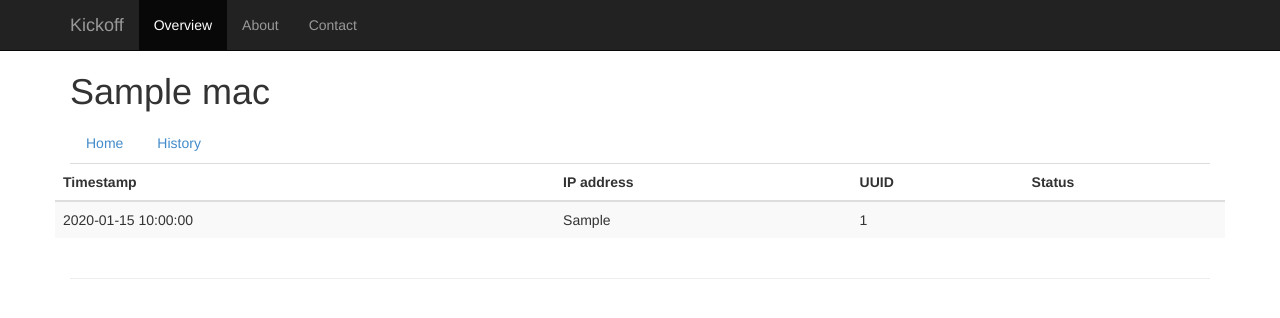
After one commit to Redpill-Linpro/kickoff, a Python web app: template kickoff/app/templates/boot-history.html in a window 1280 px wide. The commit adds this page. Shown: the top 318 px of the page. Run offline with Jinja, Linux system fonts and the light colour scheme; the template is opened without the code that fills it: most values are stand-ins (such as "Sample title", 1, 10 or a date in 2020); some libraries are stand-ins or nearby versions.

Commit message:
development

```diff
--- /dev/null
+++ b/kickoff/app/templates/boot-history.html
@@ -0,0 +1,57 @@
+{% include "header.html" %}
+
+{% if mac %}
+  <h1>{{ mac }}</h1>
+  {% include "mac_menu.html" %}
+{% else %}
+  <h1>Boot history</h1>
+{% endif %}
+
+<div class="row">
+  <table class="table table-striped">
+    <thead>
+      <tr>
+       <th>Timestamp</th>
+       {% if not mac %}
+         <th>MAC address</th>
+       {% endif %}
+       <th>IP address</th>
+       <th>UUID</th>
+       <th>Status</th>
+      </tr>
+    </thead>
+    <tbody>
+    {% for entry in entries %}
+      <tr>
+      <td>{{ entry['registered'] }}</td>
+      {% if not mac %}
+        <td><a href="/mac/{{ entry['mac'] }}">{{ entry['mac'] }}</a></td>
+      {% endif %}
+      <td>{{ entry['remote_addr'] }}</td>
+      <td>
+         {% if entry['uuid'] %}
+           {{ entry['uuid'] }}
+         {% else %}
+           UUID not set
+         {% endif %}
+      </td>
+      <td>
+        {% if entry['status'] == 0 %}
+          Permission denied
+        {% elif entry['status'] == 1 %}
+          The host was discovered
+        {% elif entry['status'] == 2 %}
+          Served default configuration
+        {% elif entry['status'] == 3 %}
+          Served custom configuration
+        {% endif %}
+      </td>
+      </tr>
+    {% endfor %}
+    </tbody>
+  </table>
+</div>
+
+<hr>
+
+{% include "footer.html" %}
--- a/kickoff/app/templates/index.html
+++ b/kickoff/app/templates/index.html
@@ -16,7 +16,7 @@
       <li>customer4.c.bitbit.net</li>
       <li>customer5.c.bitbit.net</li>
     </ul>
-    <a href="/domains">More...</a>
+    <a href="/boot-history">More...</a>
   </div>
   <div class="col-md-4">
     <h2>Boot history</h2>
@@ -28,7 +28,7 @@
       </tr>
     {% endfor %}
     </table>
-    <a href="/known-hosts">More...</a>
+    <a href="/boot-history">More...</a>
  </div>
   <div class="col-md-4">
     <h2>Discovered hosts</h2>
@@ -40,7 +40,7 @@
       </tr>
     {% endfor %}
     </table>
-    <a href="/discovered-hosts">More...</a>
+    <a href="/boot-history/?status=1">More...</a>
   </div>
 </div>
 
--- a/kickoff/app/templates/mac_menu.html
+++ b/kickoff/app/templates/mac_menu.html
@@ -1,4 +1,4 @@
 <ul class="nav nav-tabs">
   <li {% if active=="home" %}class="active"{%endif%}><a href="/mac/{{ mac }}">Home</a></li>
-  <li {% if active=="history" %}class="active"{%endif%}><a href="/mac/{{ mac }}/history">History</a></li>
+  <li {% if active=="history" %}class="active"{%endif%}><a href="/boot-history/?mac={{ mac }}">History</a></li>
 </ul>
```
Also changed, not shown: kickoff/app/kickoff.py (+16 -8 lines).
